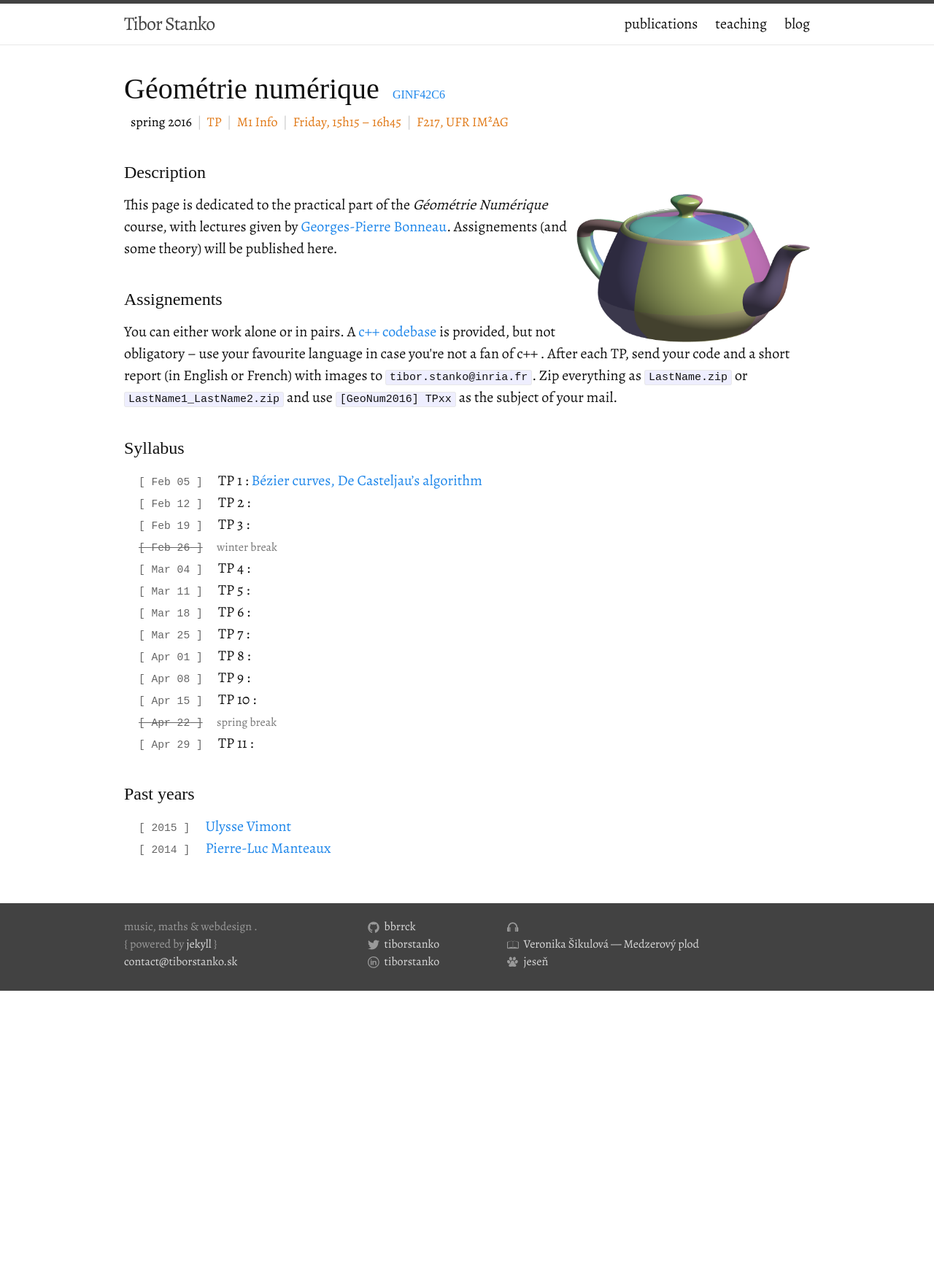
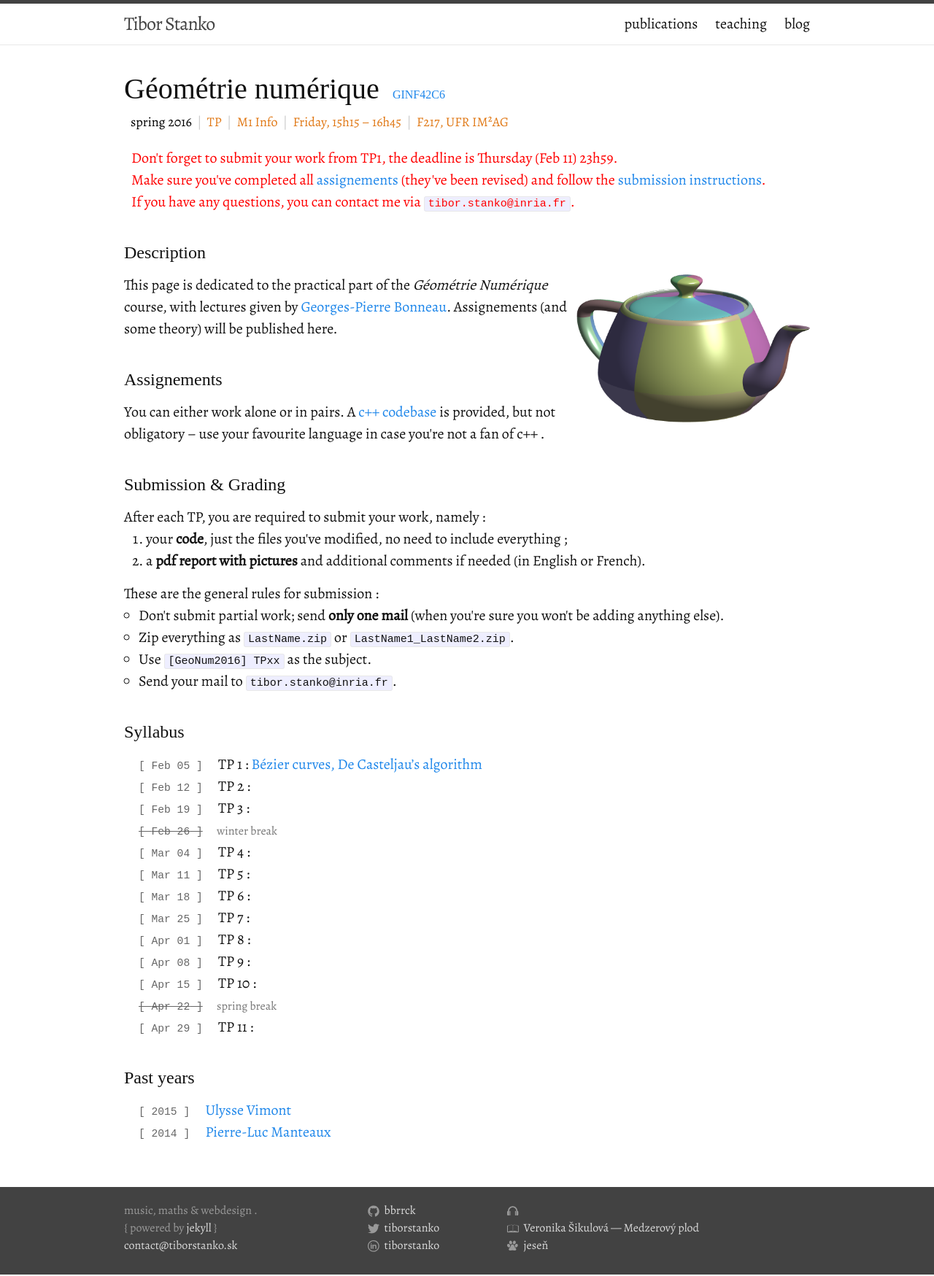
Before and after one commit to bbrrck/bbrrck.github.io, a Jekyll site: the page built from teaching/geo-num-2016/index.md, in a window 1280 px wide. Shown: the whole page at 73% size. Built offline with Jekyll 4.4.1, drawn with Linux system fonts in a browser that asks for light colours; some web fonts are replaced; before the commit the page ends 1360 px from its top, so only the background shows below that.

Commit message:
teaching: revised submission rules, added red announce on the top

```diff
--- /dev/null
+++ b/_includes/news-geo-num-2016.html
@@ -0,0 +1,6 @@
+<p style="color: red;margin:1em 0.5em;">
+Don't forget to submit your work from TP1, the deadline is Thursday (Feb 11) 23h59.<br />
+Make sure you've completed all <a href="/teaching/geo-num-2016/tp1.html#todo">assignements</a> (they've been revised)
+and follow the <a href="/teaching/geo-num-2016/#submissions">submission instructions</a>.<br />
+If you have any questions, you can contact me via <code>tibor.stanko@inria.fr</code>.
+</p>
--- a/_sass/_teaching.scss
+++ b/_sass/_teaching.scss
@@ -34,6 +34,9 @@ section.course {
         list-style-type: none;
         list-style-position: outside;
         margin: 0 0 0 1em;
+        &.submissions {
+            list-style-type:circle;
+        }
     }
     .meta, ul .date {
         display: inline-block;
--- a/teaching/geo-num-2016/index.md
+++ b/teaching/geo-num-2016/index.md
@@ -19,6 +19,8 @@ title: teaching
  {% endfor %}
 </div>
 
+{% include news-geo-num-2016.html %}
+
 <h3>Description</h3>
 <img src="/assets/teapot.png" alt="Utah teapot" title="Utah teapot" />
 <p>
@@ -27,8 +29,23 @@ This page is dedicated to the practical part of the <em>Géométrie Numérique</
 
 <h3>Assignements</h3>
 <p>
-You can either work alone or in pairs. A <a href="https://github.com/bbrrck/geo-num-2016">c++ codebase</a> is provided, but not obligatory – use your favourite language in case you're not a fan of c++ . After each TP, send your code and a short report (in English or French) with images to <code>tibor.stanko@inria.fr</code>. Zip everything as <code>LastName.zip</code> or <code>LastName1_LastName2.zip</code> and use <code>[GeoNum2016] TPxx</code> as the subject of your mail.
+You can either work alone or in pairs. A <a href="https://github.com/bbrrck/geo-num-2016">c++ codebase</a> is provided, but not obligatory – use your favourite language in case you're not a fan of c++ .
 </p>
+
+<h3 id="submissions">Submission &amp; Grading</h3>
+After each TP, you are required to submit your work, namely :
+<ol>
+    <li>your <strong>code</strong>, just the files you've modified, no need to include everything ;</li>
+    <li>a <strong>pdf report with pictures</strong> and additional comments if needed (in English or French).</li>
+</ol>
+
+These are the general rules for submission :
+<ul class="submissions">
+    <li>Don't submit partial work; send <strong>only one mail</strong> (when you're sure you won't be adding anything else).</li>
+    <li>Zip everything as <code>LastName.zip</code> or <code>LastName1_LastName2.zip</code>.</li>
+    <li>Use <code>[GeoNum2016] TPxx</code> as the subject.</li>
+    <li>Send your mail to <code>tibor.stanko@inria.fr</code>.</li>
+</ul>
 
 <h3>Syllabus</h3>
  <ul class="calendar">
```
Also changed, not shown: teaching/geo-num-2016/tp1.md (+5 -3 lines).
